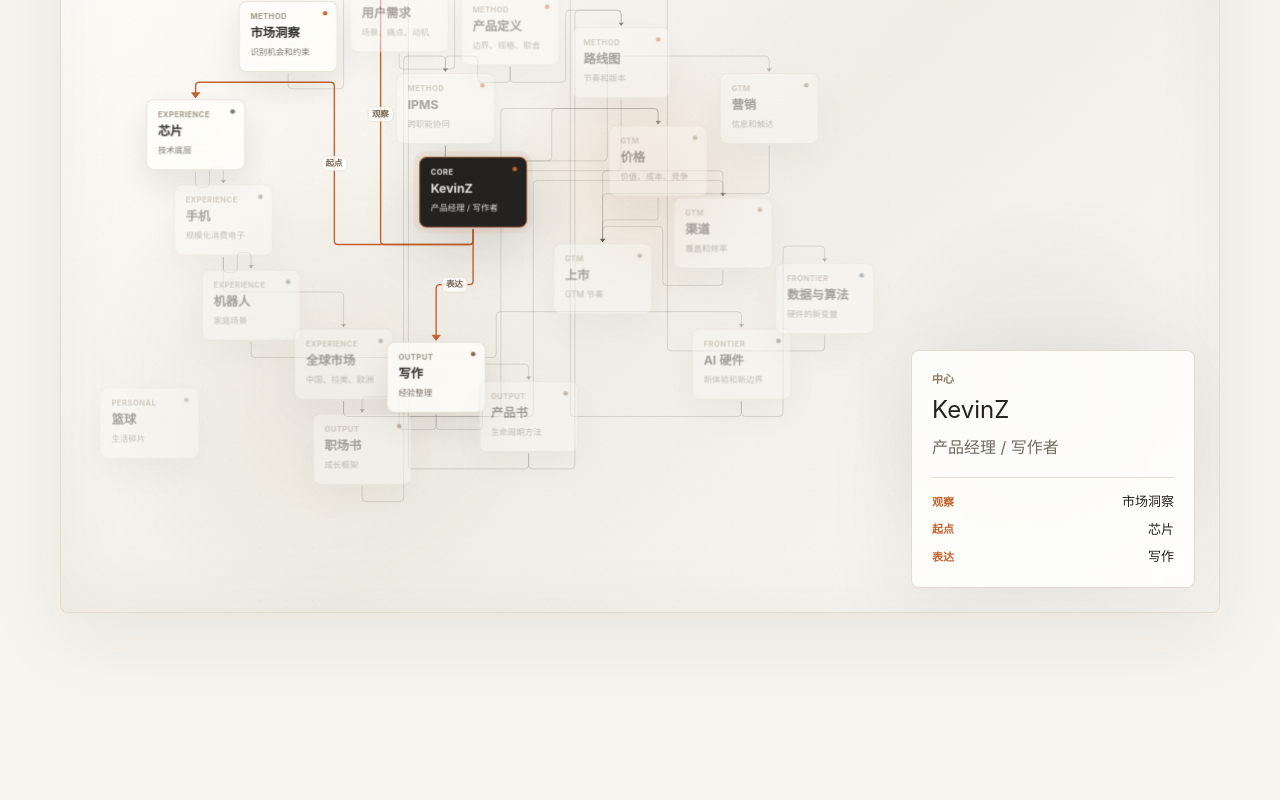
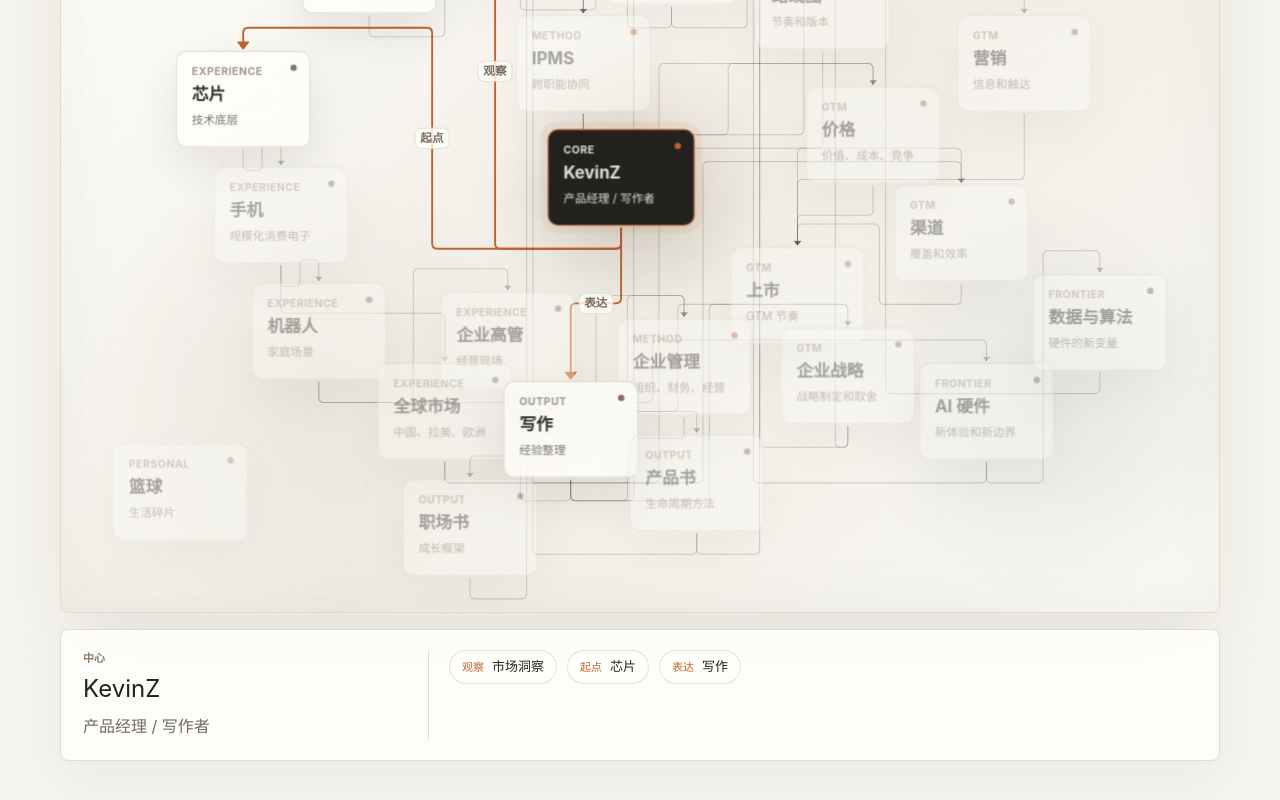
Before and after one commit to Kevyn-2021/website-loom, a Next.js app: page /graph in a window 1280 px wide. Shown: the part 588-1388 px from the top of the page. Before the commit the page ends 1297 px from the top, so only its background shows below. Built offline with nearby package versions, Linux system fonts and the light colour scheme.

Commit message:
Refine graph details and about tags

```diff
--- a/app/about/page.tsx
+++ b/app/about/page.tsx
@@ -51,10 +51,18 @@ export default async function About({
       <div className="about-narrative">
         {copy.sections.map((section, index) => (
           <section key={section.title}>
-            <span>{String(index + 1).padStart(2, "0")}</span>
+            <div className="about-section-meta">
+              <span>{String(index + 1).padStart(2, "0")}</span>
+              <time>{section.period}</time>
+            </div>
             <div>
               <h2>{section.title}</h2>
               <p>{section.body}</p>
+              <div className="about-tag-row" aria-label="阶段技能">
+                {section.tags.map((tag) => (
+                  <span key={tag}>{tag}</span>
+                ))}
+              </div>
             </div>
           </section>
         ))}
--- a/app/globals.css
+++ b/app/globals.css
@@ -482,8 +482,6 @@ p {
     inset 0 1px 0 rgba(255, 255, 255, 0.66),
     inset 0 0 80px rgba(36, 34, 31, 0.045),
     0 24px 80px rgba(36, 34, 31, 0.08);
-  display: grid;
-  grid-template-columns: minmax(0, 1fr) 308px;
   height: 760px;
   overflow: hidden;
   position: relative;
@@ -674,17 +672,18 @@ p {
   background: rgba(255, 255, 252, 0.82);
   border: 1px solid rgba(226, 218, 203, 0.96);
   border-radius: 8px;
-  box-shadow: 0 24px 90px var(--shadow);
-  align-self: end;
-  max-width: none;
-  margin: 24px 24px 24px 0;
-  padding: 20px;
+  box-shadow: 0 18px 70px rgba(23, 23, 23, 0.06);
+  display: grid;
+  gap: 22px;
+  grid-template-columns: minmax(280px, 0.42fr) minmax(0, 1fr);
+  margin-top: 16px;
+  padding: 20px 22px;
   position: relative;
   z-index: 4;
   backdrop-filter: blur(22px);
 }
 
-.graph-inspector span {
+.graph-inspector-summary span {
   color: var(--accent-2);
   display: block;
   font-size: 11px;
@@ -703,21 +702,28 @@ p {
 }
 
 .graph-inspector ul {
-  border-top: 1px solid rgba(226, 218, 203, 0.9);
-  display: grid;
-  gap: 8px;
+  align-content: start;
+  border-left: 1px solid rgba(226, 218, 203, 0.9);
+  display: flex;
+  flex-wrap: wrap;
+  gap: 10px;
   list-style: none;
-  margin: 16px 0 0;
-  max-height: 180px;
+  margin: 0;
+  max-height: 148px;
   overflow: auto;
-  padding: 14px 0 0;
+  padding: 0 0 0 20px;
 }
 
 .graph-inspector li {
   align-items: center;
+  background: rgba(255, 255, 252, 0.66);
+  border: 1px solid rgba(226, 218, 203, 0.86);
+  border-radius: 999px;
   display: flex;
-  gap: 9px;
+  gap: 8px;
   justify-content: space-between;
+  min-height: 34px;
+  padding: 0 12px;
 }
 
 .graph-inspector li span {
@@ -736,8 +742,6 @@ p {
 
 @media (min-width: 861px) {
   .graph-flow-shell {
-    display: grid;
-    grid-template-columns: minmax(0, 1fr) 308px;
     height: 760px;
   }
 
@@ -855,22 +859,63 @@ p {
 .about-narrative section {
   display: grid;
   gap: 24px;
-  grid-template-columns: 72px minmax(0, 1fr);
+  grid-template-columns: 118px minmax(0, 1fr);
   min-height: 164px;
   padding: 26px 28px;
 }
 
-.about-narrative section > span {
+.about-section-meta {
+  align-content: start;
+  display: grid;
+  gap: 10px;
+  grid-auto-rows: max-content;
+  justify-items: start;
+}
+
+.about-section-meta span {
   color: var(--accent);
   font-family: "SF Mono", "JetBrains Mono", Consolas, monospace;
   font-size: 18px;
   font-weight: 800;
 }
 
+.about-section-meta time {
+  align-items: center;
+  align-self: start;
+  display: inline-flex;
+  height: fit-content;
+  line-height: 1;
+  border: 1px solid rgba(196, 98, 46, 0.22);
+  border-radius: 999px;
+  color: var(--accent);
+  font-family: "SF Mono", "JetBrains Mono", Consolas, monospace;
+  font-size: 12px;
+  font-weight: 700;
+  padding: 6px 9px;
+  white-space: nowrap;
+}
+
 .about-narrative p {
   color: var(--muted);
   margin: 0;
   max-width: 820px;
+}
+
+.about-tag-row {
+  display: flex;
+  flex-wrap: wrap;
+  gap: 8px;
+  margin-top: 18px;
+}
+
+.about-tag-row span {
+  background: rgba(255, 255, 252, 0.66);
+  border: 1px solid rgba(226, 218, 203, 0.9);
+  border-radius: 999px;
+  color: var(--accent-2);
+  font-size: 12px;
+  font-weight: 700;
+  padding: 6px 10px;
 }
 
 .contact-page {
@@ -1369,12 +1414,11 @@ p {
   }
 
   .graph-flow-shell {
-    display: block;
-    height: auto;
+    height: 620px;
   }
 
   .graph-canvas {
-    height: 620px;
+    height: 100%;
   }
 
   .kg-node {
@@ -1386,11 +1430,19 @@ p {
   }
 
   .graph-inspector {
-    margin: 0 16px 16px;
+    grid-template-columns: 1fr;
+    margin-top: 12px;
     max-height: none;
     max-width: none;
     overflow: auto;
     padding: 16px;
+  }
+
+  .graph-inspector ul {
+    border-left: 0;
+    border-top: 1px solid rgba(226, 218, 203, 0.9);
+    max-height: 168px;
+    padding: 14px 0 0;
   }
 
   .loom-note {
--- a/app/graph/KnowledgeGraph.tsx
+++ b/app/graph/KnowledgeGraph.tsx
@@ -220,15 +220,17 @@ export function KnowledgeGraph({ graph }: KnowledgeGraphProps) {
             <Background color="rgba(42, 39, 34, 0.12)" gap={34} size={1} />
           </ReactFlow>
         </div>
+      </div>
 
       <aside className="graph-inspector" aria-live="polite">
+        <div className="graph-inspector-summary">
           <span>{clusterNames[activeNode.cluster]}</span>
           <h2>{activeNode.label}</h2>
           <p>{activeNode.note}</p>
+        </div>
         <ul>
           {activeRelations.map((link) => {
-              const neighborId =
-                link.from === activeNode.id ? link.to : link.from
+            const neighborId = link.from === activeNode.id ? link.to : link.from
             const neighbor = nodeById[neighborId]
 
             return (
@@ -240,7 +242,6 @@ export function KnowledgeGraph({ graph }: KnowledgeGraphProps) {
           })}
         </ul>
       </aside>
-      </div>
     </section>
   )
 }
--- a/content/graph/kevinz-knowledge-graph.md
+++ b/content/graph/kevinz-knowledge-graph.md
@@ -27,6 +27,9 @@
 | chip | 芯片 | experience | 20 | 39 | 技术底层 |
 | phone | 手机 | experience | 23 | 52 | 规模化消费电子 |
 | robot | 机器人 | experience | 26 | 65 | 家庭场景 |
+| executive-management | 企业高管 | experience | 41 | 66 | 经营现场 |
+| enterprise-management | 企业管理 | method | 55 | 69 | 组织、财务、经营 |
+| enterprise-strategy | 企业战略 | gtm | 68 | 70 | 战略制定和取舍 |
 | global-market | 全球市场 | experience | 36 | 74 | 中国、拉美、欧洲 |
 | writing | 写作 | output | 46 | 76 | 经验整理 |
 | product-book | 产品书 | output | 56 | 82 | 生命周期方法 |
@@ -55,12 +58,20 @@
 | chip | phone | 产品化 |
 | phone | global-market | 出海 |
 | phone | robot | 品类迁移 |
+| robot | executive-management | 经营升级 |
+| executive-management | enterprise-management | 管理 |
+| executive-management | enterprise-strategy | 制定 |
+| enterprise-management | ipms | 组织协同 |
+| enterprise-strategy | roadmap | 战略落地 |
+| enterprise-strategy | product-definition | 取舍 |
 | robot | ai-hardware | 演进 |
 | global-market | pricing | 竞争反馈 |
 | global-market | channel | 市场反馈 |
 | kevinz | writing | 表达 |
 | writing | product-book | 产品方法 |
 | writing | career-book | 成长方法 |
+| writing | enterprise-management | 经验沉淀 |
+| writing | enterprise-strategy | 结构化 |
 | product-book | market-insight | 复用 |
 | product-book | roadmap | 复用 |
 | career-book | ipms | 协作 |
--- a/lib/site-data.ts
+++ b/lib/site-data.ts
@@ -48,26 +48,36 @@ export const aboutCopy = {
     sections: [
       {
         title: "起点：技术边界形成产品判断",
+        period: "2012-2014",
+        tags: ["芯片", "集成电路设计", "IPD流程", "产品经理"],
         body:
           "职业起点在芯片和电子工程。早期参与安防芯片相关模块的规划与开发，留下了一个稳定习惯：商业判断不能脱离技术可行性、产品边界和真实交付。后来从开发侧走向市场侧，这个习惯一直保留下来。",
       },
       {
         title: "转折：全球市场训练执行感",
+        period: "2014-2020",
+        tags: ["IPMS", "Go-to-Market", "商业", "市场", "海外"],
         body:
           "在华为终端的几年里，角色从产品经理延展到GTM和销售，也经历了墨西哥、秘鲁、西班牙、法国等不同市场。不同国家、客户、渠道和组织之间没有统一模板，只有把目标、资源、价格、产品和节奏重新对齐，方案才真正可执行。",
       },
       {
         title: "方法：用生命周期和4P管理复杂性",
+        period: "2020-2026",
+        tags: ["领导力", "产品线管理", "企业管理"],
         body:
           "后来在腾讯、科沃斯和元鼎智能，继续处理不同形态的消费业务：生态合作、扫地机器人、泳池清洁机器人。行业不同，但问题相似：如何定义产品组合，如何判断上市节奏，如何让产品、价格、渠道、营销、财务和供应链形成合力。",
       },
       {
         title: "表达：经验需要被整理成结构",
+        period: "2022-2024",
+        tags: ["个人著作", "企业管理", "企业战略"],
         body:
           "写作不是为了包装履历，而是把真实经验整理成别人也能理解和使用的结构。《消费电子产品全生命周期管理实践》关注产品和商业的系统方法，《职场何须懂》则把成长、协作、发展路径和心性问题放在同一个框架里讨论。",
       },
       {
         title: "现在：面向AI硬件的新一轮产品定义",
+        period: "2026-迄今",
+        tags: ["产品管理", "产品经理", "商业成功"],
         body:
           "当 AI 进入硬件，产品经理需要重新理解体验、数据、算法、供应链与商业模式之间的关系。过去十多年在消费电子里形成的能力，正在迁移到新的产品形态里。",
       },
@@ -78,26 +88,36 @@ export const aboutCopy = {
     sections: [
       {
         title: "A technical beginning",
+        period: "2012-2014",
+        tags: ["Chips", "IC Design", "IPD", "Product"],
         body:
           "My career began with chips and electronic engineering, where product judgment had to respect technical boundaries and real delivery constraints.",
       },
       {
         title: "A global market education",
+        period: "2014-2020",
+        tags: ["IPMS", "GTM", "Business", "Market", "Global"],
         body:
           "At Huawei, I moved through product, GTM, and sales roles across China, Latin America, and Europe, learning how strategy becomes execution in different cultures and channels.",
       },
       {
         title: "A lifecycle method",
+        period: "2020-2026",
+        tags: ["Leadership", "Product Line", "Management"],
         body:
           "Across Tencent, Ecovacs, and YuanDing, I continued to work on consumer businesses where product portfolio, launch rhythm, 4P alignment, and lifecycle management determine commercial outcomes.",
       },
       {
         title: "A habit of writing",
+        period: "2022-2024",
+        tags: ["Books", "Management", "Strategy"],
         body:
           "Writing helps me turn experience into reusable knowledge, from consumer electronics lifecycle management to practical frameworks for career growth.",
       },
       {
         title: "A new frontier",
+        period: "2026-now",
+        tags: ["Product Management", "Product Manager", "Business Success"],
         body:
           "I am now focused on applying this experience to AI hardware, where product definition must connect experience, data, algorithms, supply chain, and business model.",
       },
```
Lines whose indentation alone changed are shown as unchanged.
